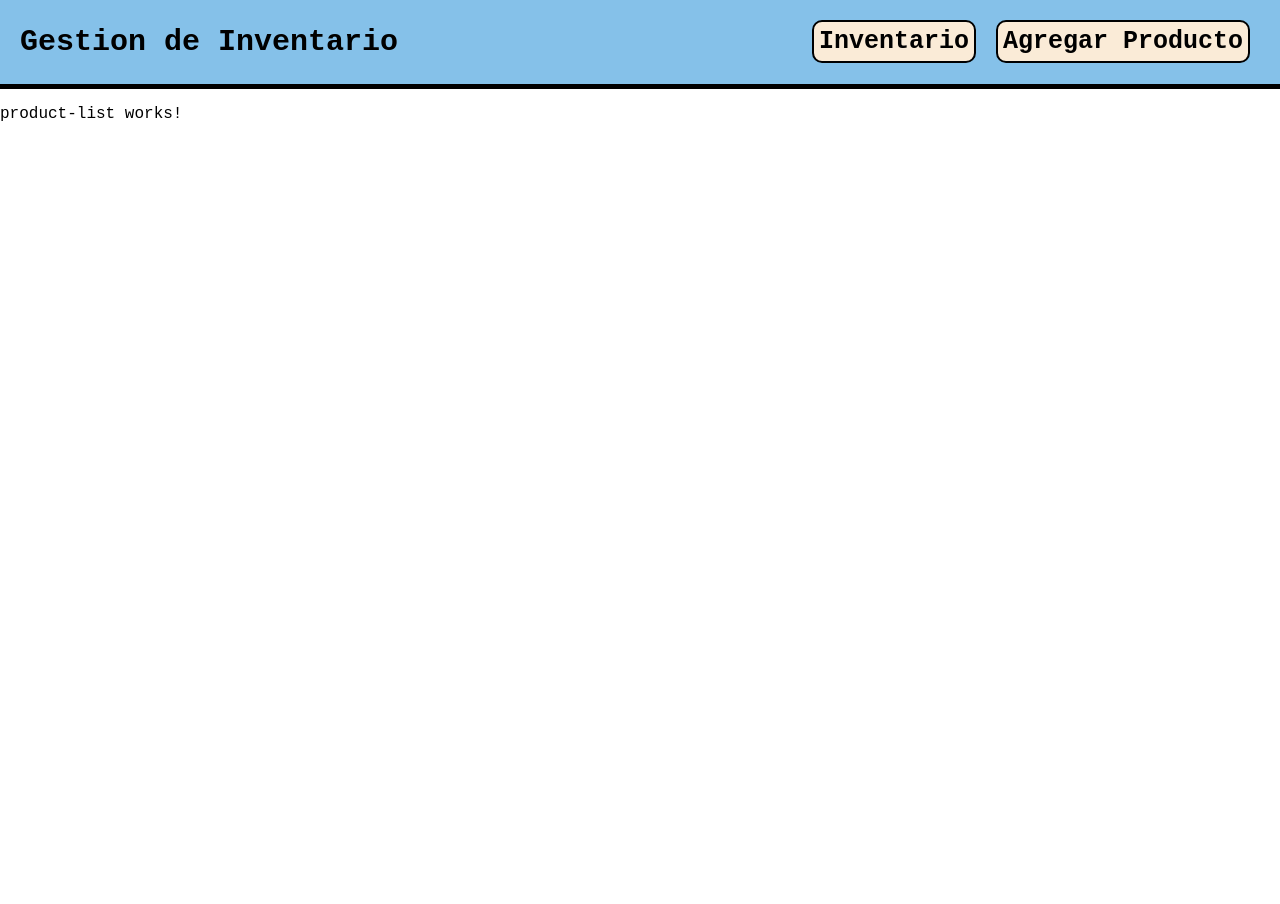
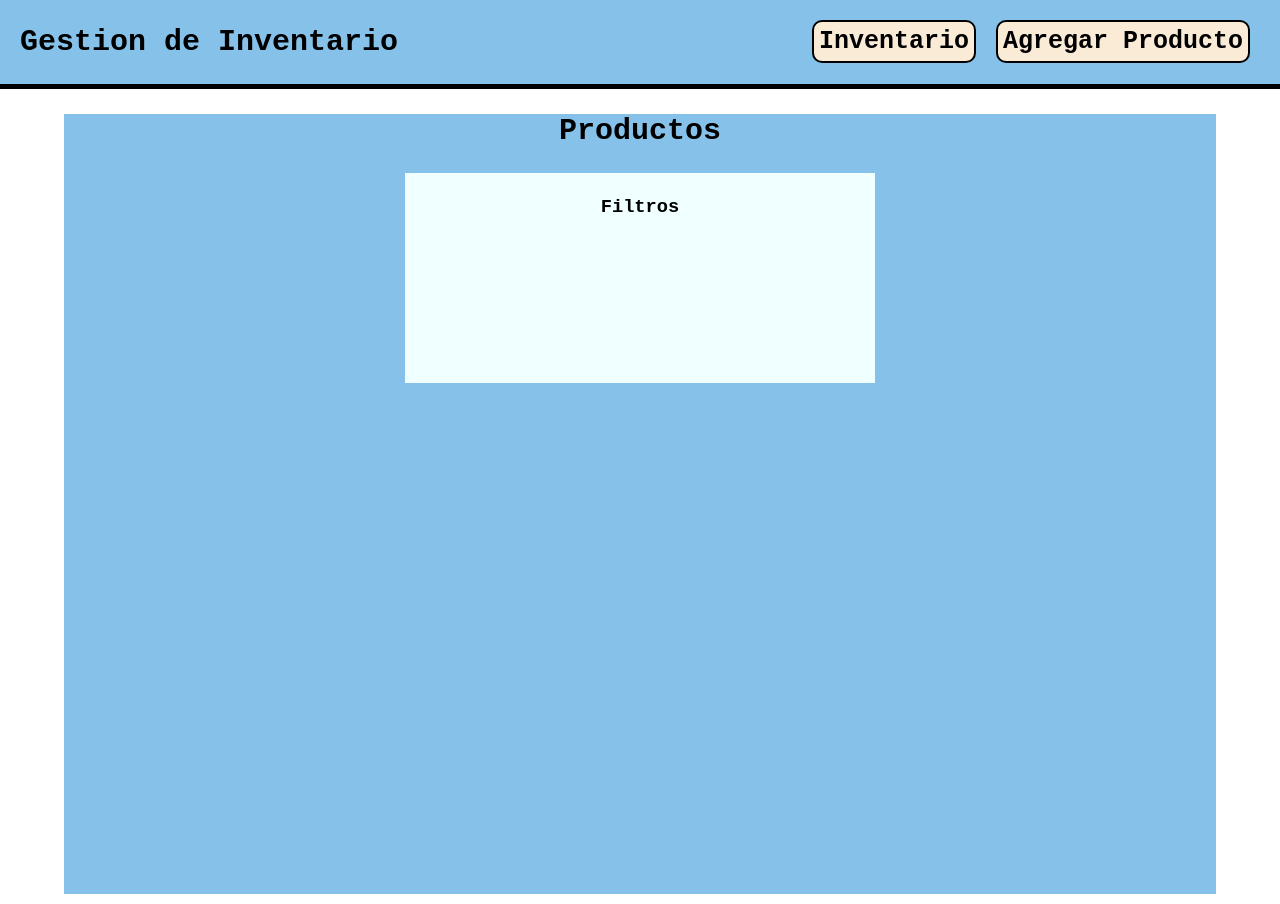
Before and after one commit to santiago-ude/Gestion-de-Inventario, an Angular app in the folder Front/gestion-inventario/: page / in a window 1280 px wide. Before the commit the page ends 800 px from the top, so only its background shows below. Built offline with nearby package versions, Linux system fonts and the light colour scheme.

Commit message:
Update product-list.component.html

```diff
--- a/Front/gestion-inventario/src/app/products/components/product-list/product-list.component.html
+++ b/Front/gestion-inventario/src/app/products/components/product-list/product-list.component.html
@@ -1 +1,7 @@
-<p>product-list works!</p>
+<section>
+
+    <h2 class="title-product">Productos</h2>
+    <div class="filter-container">
+        <h3>Filtros</h3>
+
+        <!--Filtros-->
```
